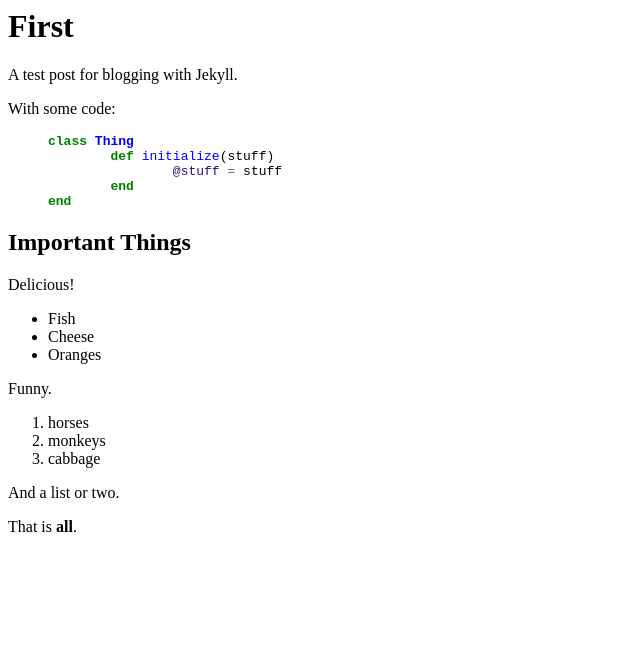
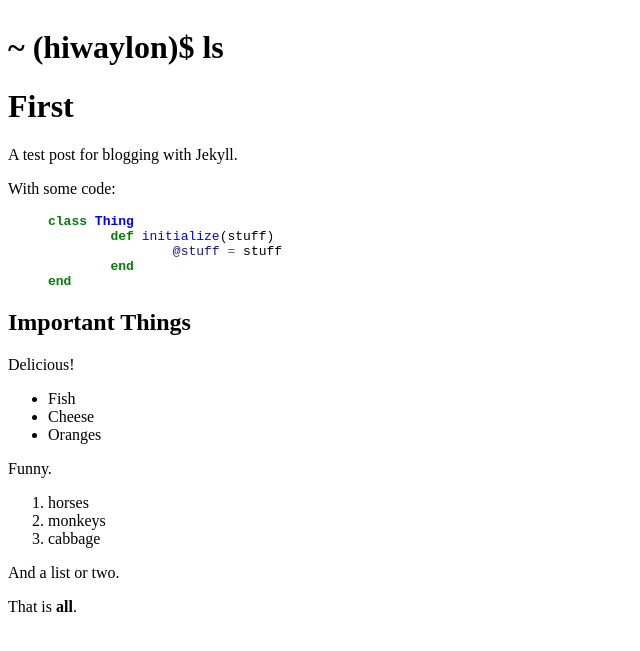
Before and after one commit to hiwaylon/hiwaylon.github.com, a Jekyll site: the page built from _posts/2012-03-02-first.markdown, in a window 1280 px wide. Shown: the top 651 px of the page, without its empty margins (0-640 px from the left). Built offline with Jekyll 4.4.1, drawn with Linux system fonts in a browser that asks for light colours.

Commit message:
added a canvas back there

```diff
--- a/_layouts/default.html
+++ b/_layouts/default.html
@@ -5,6 +5,8 @@
    <link rel="stylesheet" href="/css/syntax.css" type="text/css" />
 </head>
 <body>
+  <canvas style="margin: 0 -1280px -720px 0; background: #fff;" width="1280" height="720"></canvas>
+  <h1>~ (hiwaylon)$ ls</h1>
 {{content}}
 </body>
 </html>
```
